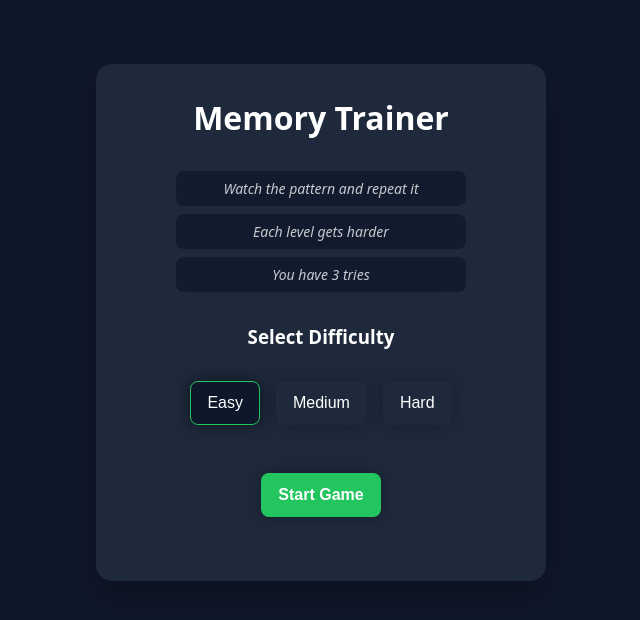
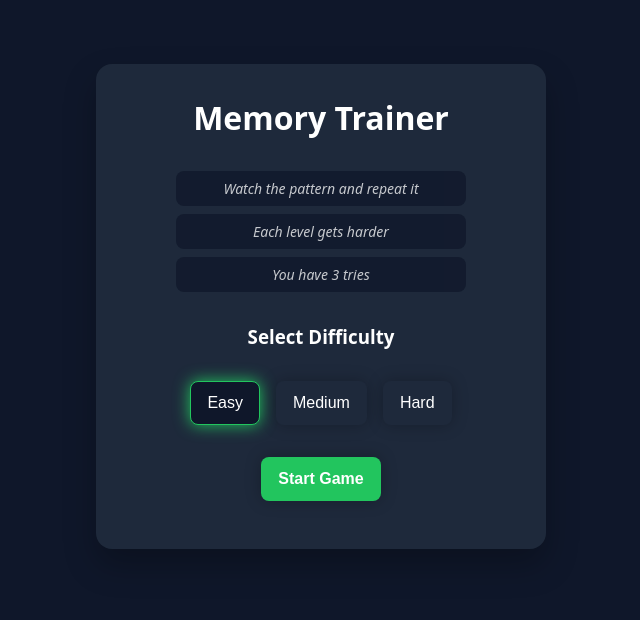
Before and after one commit to tawandakasunzuma/memory-trainer, a Vue app: page / in a window 1280 px wide. Shown: the top 620 px of the page, without its empty margins (319-959 px from the left). Built offline with nearby package versions, Linux system fonts and the light colour scheme; a web font is replaced by a local one.

Commit message:
style starting page

```diff
--- a/src/style.css
+++ b/src/style.css
@@ -65,7 +65,7 @@ body {
   Buttons
 ========== */
 button {
-  margin: 1rem 0.5rem 2rem 0.5rem;
+  margin: 1rem 0.5rem 1rem 0.5rem;
   padding: 0.75rem 1rem;
   font-size: 1rem;
   cursor: pointer;
@@ -77,8 +77,8 @@ button {
   transition: 300ms ease all;
 }
 
-button:hover,
-button:focus {
+.easy:hover, .medium:hover, .hard:hover,
+.easy:focus, .medium:focus, .hard:focus {
   border-color: var(--white-color);
   box-shadow: 0 0 1rem rgba(0, 0, 0, 0.5);
 }
@@ -90,30 +90,33 @@ button:active {
 
 /* Selected difficulty */
 button.selected {
-  border-color: var(--white-color);
   background-color: var(--black-color);
-  box-shadow: 0 0 1rem rgba(0, 0, 0, 0.5);
 }
 
 button.selected.easy {
   border-color: #22c55e;
+  box-shadow: 0 0 1rem #22c55e;
 }
 
 button.selected.medium {
   border-color: #f59e0b;
+  box-shadow: 0 0 1rem #f59e0b;
 }
 
 button.selected.hard {
   border-color: #ef4444;
+      box-shadow: 0 0 1rem #ef4444;
 }
 
 .start-btn {
   background: #22c55e;
   color: white;
   font-weight: bold;
+  border: 1.5px solid transparent;
 }
 
-.start-btn:hover {
+.start-btn:hover,
+.start-btn:focus {
   background: #16a34a;
 }
 
```
